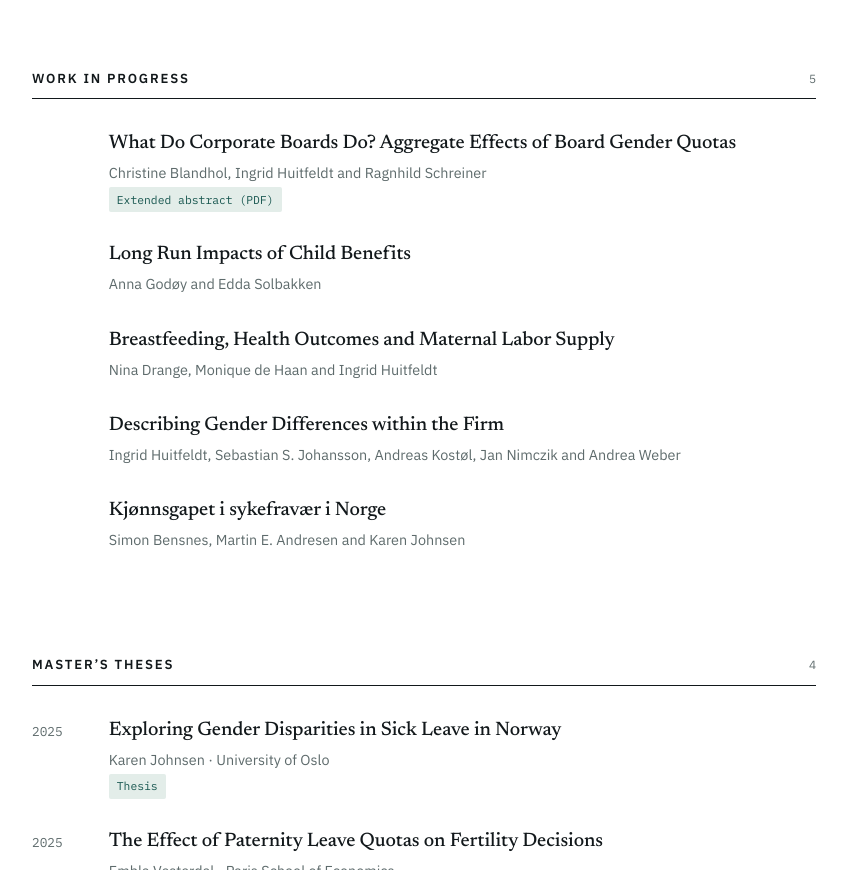
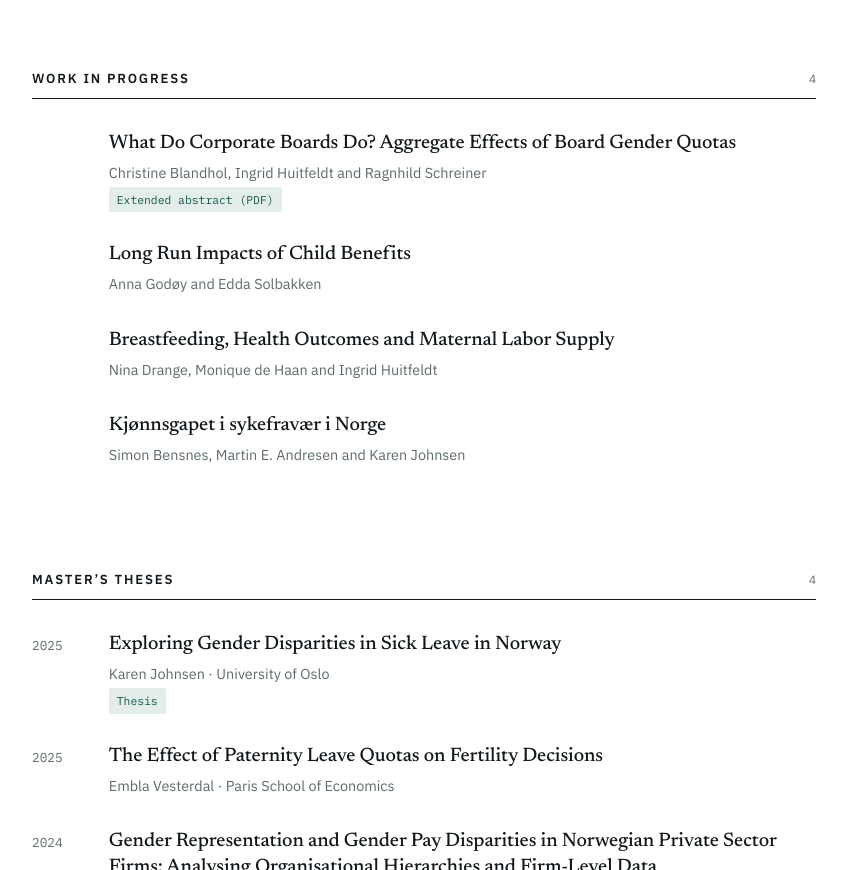
Before and after one commit to ingridhuitfeldt/ingridhuitfeldt.github.io, a plain HTML site: page gendergap.html in a window 1280 px wide. Shown: the part 1721-2591 px from the top of the page, without its empty margins (216-1063 px from the left). Drawn offline with Linux system fonts and the light colour scheme.

Commit message:
Remove within-firm gender differences paper from Gendergap page
Co-Authored-By: Claude Opus 5.5 <noreply@anthropic.com>

```diff
--- a/gendergap.html
+++ b/gendergap.html
@@ -253,7 +253,7 @@ a:focus-visible{outline:2px solid var(--spruce);outline-offset:3px;border-radius
 
 <section class="section" id="progress">
   <div class="wrap">
-    <div class="section-head"><h2>Work in progress</h2><span class="count">5</span></div>
+    <div class="section-head"><h2>Work in progress</h2><span class="count">4</span></div>
 
     <article class="item">
       <div class="year"></div>
@@ -281,15 +281,6 @@ a:focus-visible{outline:2px solid var(--spruce);outline-offset:3px;border-radius
         <p class="byline">Nina Drange, Monique de Haan and Ingrid Huitfeldt</p>
       </div>
     </article>
-
-    <article class="item">
-      <div class="year"></div>
-      <div>
-        <h3>Describing Gender Differences within the Firm</h3>
-        <p class="byline">Ingrid Huitfeldt, Sebastian S. Johansson, Andreas Kostøl, Jan Nimczik and Andrea Weber</p>
-      </div>
-    </article>
-
     <article class="item">
       <div class="year"></div>
       <div>
```
